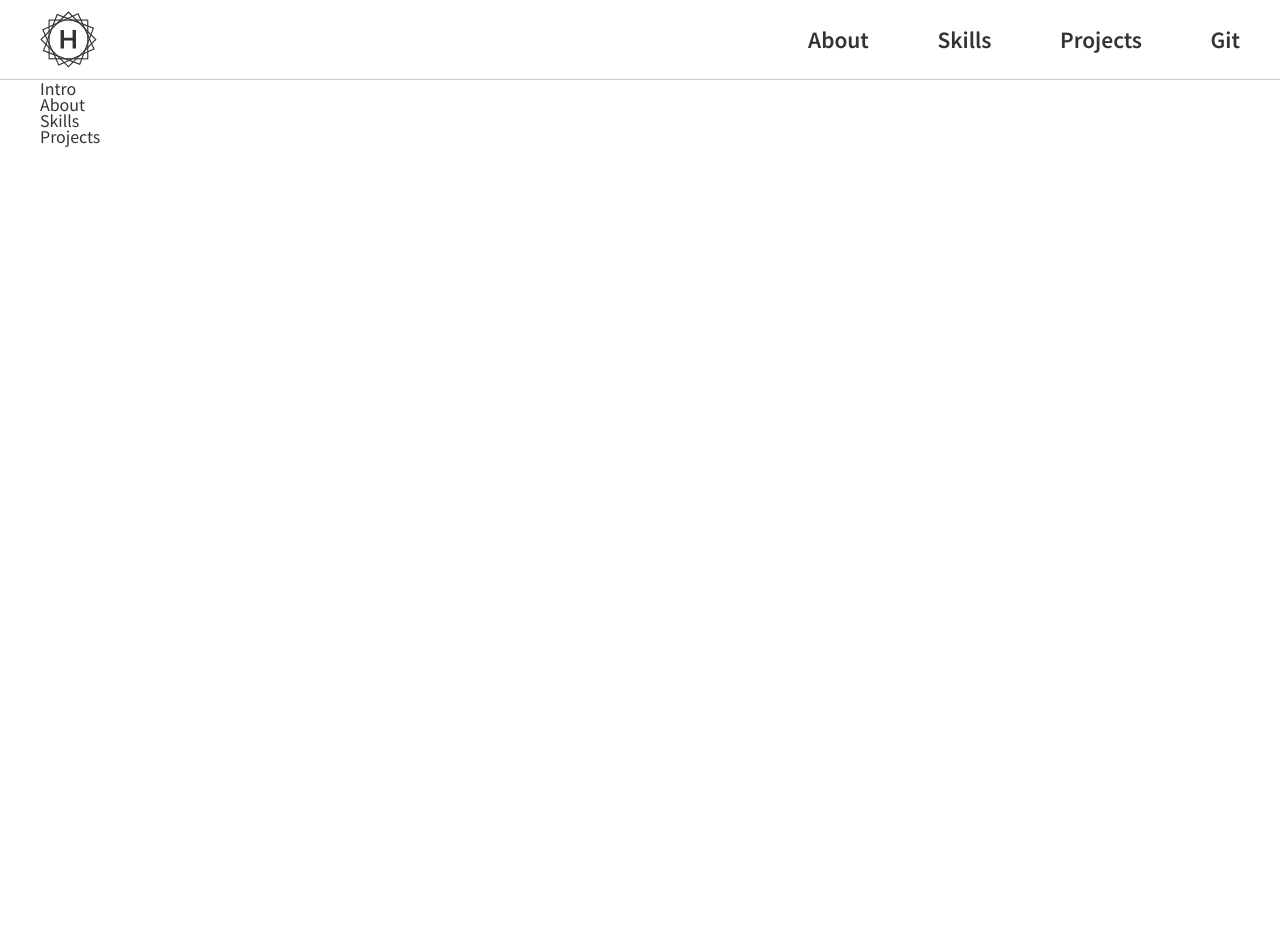
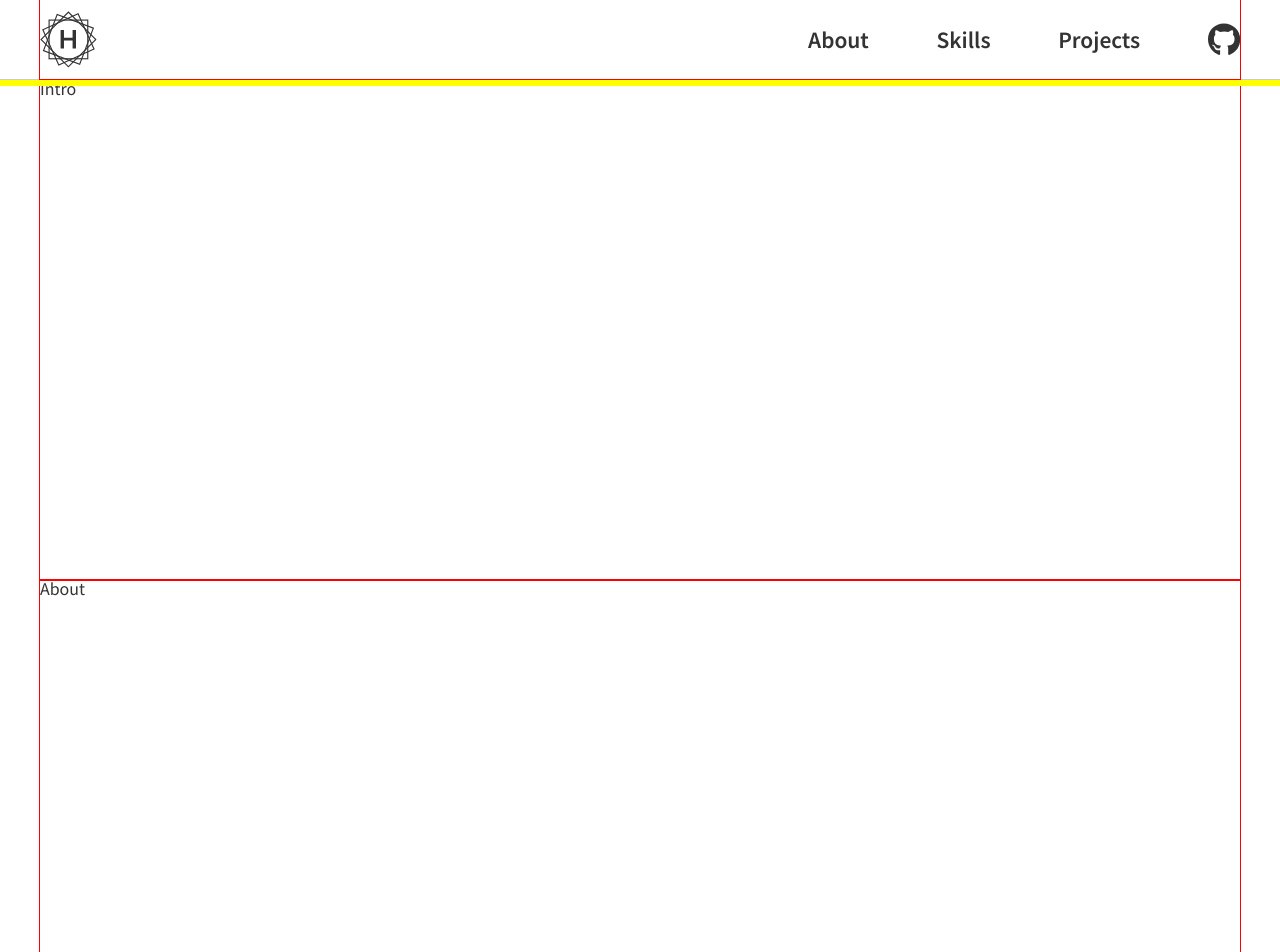
Before and after one commit to hjck4433/h-portfolio-v2, a React (Create React App) app: page / in a window 1280 px wide. Shown: the top 952 px of the page. Before the commit the page ends 800 px from the top, so only its background shows below. Built offline with nearby package versions, Linux system fonts and the light colour scheme.

Commit message:
scroll 프로그래스바 추가, 스크롤 이동 추가

```diff
--- a/package.json
+++ b/package.json
@@ -4,13 +4,16 @@
   "private": true,
   "dependencies": {
     "@fortawesome/fontawesome-svg-core": "^6.5.1",
+    "@fortawesome/free-brands-svg-icons": "^6.5.1",
     "@fortawesome/free-solid-svg-icons": "^6.5.1",
     "@fortawesome/react-fontawesome": "^0.2.0",
     "@testing-library/jest-dom": "^5.14.1",
     "@testing-library/react": "^13.0.0",
     "@testing-library/user-event": "^13.2.1",
+    "framer-motion": "^11.0.6",
     "react": "^18.2.0",
     "react-dom": "^18.2.0",
+    "react-responsive": "^9.0.2",
     "react-scripts": "5.0.1",
     "styled-components": "^6.1.8",
     "styled-reset": "^4.5.2",
--- a/src/App.js
+++ b/src/App.js
@@ -1,21 +1,45 @@
 import "./App.css";
 import GlobalStyle from "./style/GlobalStyle";
 import Header from "./components/Header";
+import { motion, useScroll } from "framer-motion";
+import { useRef } from "react";
 import Intro from "./components/Intro";
 import About from "./components/About";
 import Skills from "./components/Skills";
 import Projects from "./components/Projects";
 
 function App() {
+  const { scrollYProgress } = useScroll();
+  const topRef = useRef(null);
+  const aboutRef = useRef(null);
+  const skillsRef = useRef(null);
+  const projectsRef = useRef(null);
+
   return (
     <>
       <GlobalStyle />
-      <Header />
+      <div ref={topRef}></div>
+      <Header
+        topRef={topRef}
+        aboutRef={aboutRef}
+        skillsRef={skillsRef}
+        projectsRef={projectsRef}
+      />
+      <motion.div
+        className="progress-bar"
+        style={{ scaleX: scrollYProgress }}
+      />
       <main>
         <Intro />
-        <About />
-        <Skills />
-        <Projects />
+        <div ref={aboutRef}>
+          <About />
+        </div>
+        <div ref={skillsRef}>
+          <Skills />
+        </div>
+        <div ref={projectsRef}>
+          <Projects />
+        </div>
       </main>
     </>
   );
--- a/src/components/Header.jsx
+++ b/src/components/Header.jsx
@@ -1,5 +1,8 @@
 import { styled } from "styled-components";
 import Logo from "./Logo";
+import { FontAwesomeIcon } from "@fortawesome/react-fontawesome";
+import { faGithub } from "@fortawesome/free-brands-svg-icons";
+import { useMediaQuery } from "react-responsive";
 
 const HeaderComp = styled.header`
   width: 100%;
@@ -52,6 +55,9 @@ const HeaderComp = styled.header`
             color: royalblue;
           }
           a {
+            svg {
+              font-size: 1.6em;
+            }
             &:hover {
               color: orange;
             }
@@ -88,21 +94,46 @@ const HeaderComp = styled.header`
   }
 `;
 
-const Header = () => {
+const Header = ({ topRef, aboutRef, skillsRef, projectsRef }) => {
+  const isMobile = useMediaQuery({
+    query: "(max-width:768px)",
+  });
+
+  const scrollToRef = (ref) => {
+    if (ref.current) {
+      const elementPosition = ref.current.offsetTop;
+
+      const headerOffset = isMobile ? 44 : 84;
+
+      const offsetPosition = elementPosition - headerOffset;
+
+      window.scrollTo({
+        top: offsetPosition,
+        behavior: "smooth",
+      });
+    }
+  };
+
+  const scrollToTop = () => {
+    topRef.current.scrollIntoView({ behavior: "smooth" });
+  };
+
   return (
     <HeaderComp>
       <div className="container">
         <nav>
-          <div className="logo">
+          <div className="logo" onClick={() => scrollToTop()}>
             <Logo />
           </div>
           <ul>
-            <li>About</li>
-            <li>Skills</li>
-            <li>Projects</li>
+            <li onClick={() => scrollToRef(aboutRef)}>About</li>
+            <li onClick={() => scrollToRef(skillsRef)}>Skills</li>
+            <li onClick={() => scrollToRef(projectsRef)}>Projects</li>
             <li>
               <a href="https://github.com/hjck4433" target="_blank">
-                Git
+                {/* Git */}
+                {/* <FontAwesomeIcon icon={faSquareArrowUpRight} /> */}
+                <FontAwesomeIcon icon={faGithub} />
               </a>
             </li>
           </ul>
--- a/src/style/GlobalStyle.jsx
+++ b/src/style/GlobalStyle.jsx
@@ -34,8 +34,22 @@ const GlobalStyle = createGlobalStyle`
   .container {
     max-width: 1200px;
     margin: 0 auto;
+    height: 500px;
+      outline: 1px solid red;
     @media only screen and (max-width:1200px){
       padding: 0 20px;
+    }
+  }
+  .progress-bar {
+    position: fixed;
+    top: 80px;
+    left: 0;
+    right: 0;
+    height: 6px;
+    background: yellow;
+    transform-origin: 0%;
+    @media only screen and (max-width: 768px) {
+      top: 40px;
     }
   }
   @media only screen and (max-width:768px) {
@@ -46,6 +60,9 @@ const GlobalStyle = createGlobalStyle`
       width: 90vw;
       padding: 0;
     }
+    main {
+      padding-top: 40px;
+    }
   }
   @media only screen and (max-width: 480px) {
     main {
```
Also changed, not shown: 1 other file (tests, documents, lock files or other folders).
